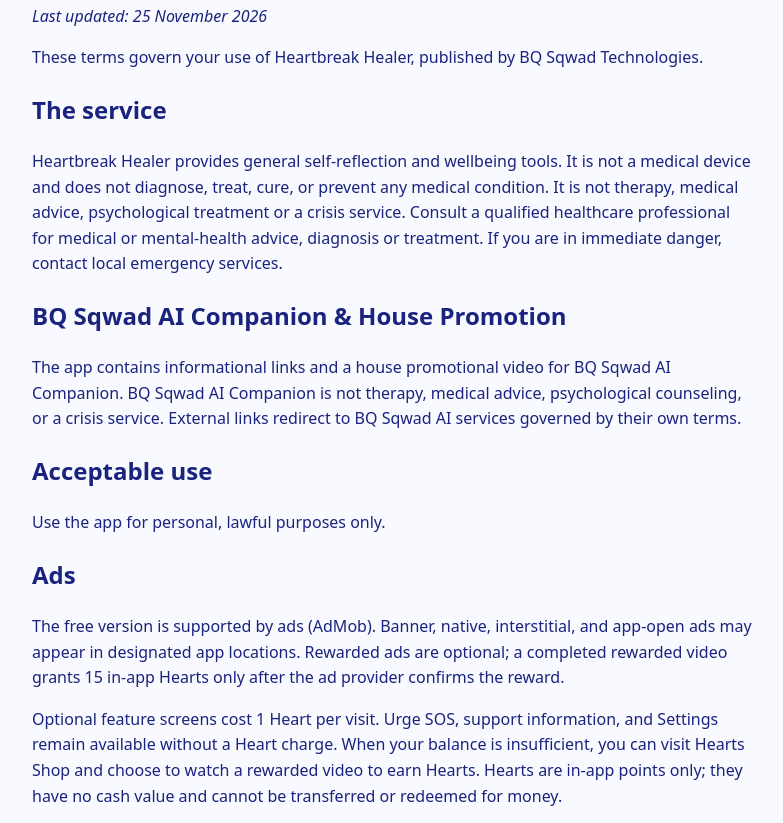
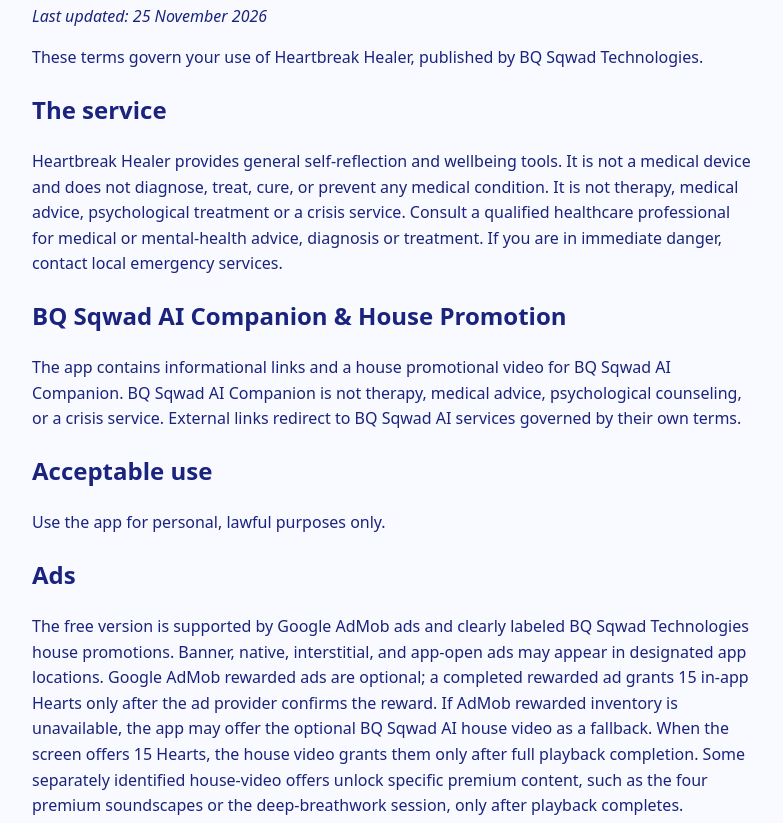
Before and after one commit to Bqsqwadtechnologies/hert-break-, a plain HTML site: page docs/terms.html in a window 1280 px wide. Shown: the part 109-932 px from the top of the page, without its empty margins (248-1031 px from the left). Drawn offline with Linux system fonts and the light colour scheme.

Commit message:
Make BQ Sqwad AI video rewards explicit and completion-based

```diff
--- a/docs/terms.html
+++ b/docs/terms.html
@@ -20,8 +20,8 @@
   <h2>Acceptable use</h2>
   <p>Use the app for personal, lawful purposes only.</p>
   <h2>Ads</h2>
-  <p>The free version is supported by ads (AdMob). Banner, native, interstitial, and app-open ads may appear in designated app locations. Rewarded ads are optional; a completed rewarded video grants 15 in-app Hearts only after the ad provider confirms the reward.</p>
-  <p>Optional feature screens cost 1 Heart per visit. Urge SOS, support information, and Settings remain available without a Heart charge. When your balance is insufficient, you can visit Hearts Shop and choose to watch a rewarded video to earn Hearts. Hearts are in-app points only; they have no cash value and cannot be transferred or redeemed for money.</p>
+  <p>The free version is supported by Google AdMob ads and clearly labeled BQ Sqwad Technologies house promotions. Banner, native, interstitial, and app-open ads may appear in designated app locations. Google AdMob rewarded ads are optional; a completed rewarded ad grants 15 in-app Hearts only after the ad provider confirms the reward. If AdMob rewarded inventory is unavailable, the app may offer the optional BQ Sqwad AI house video as a fallback. When the screen offers 15 Hearts, the house video grants them only after full playback completion. Some separately identified house-video offers unlock specific premium content, such as the four premium soundscapes or the deep-breathwork session, only after playback completes. Skipping, closing early, or a failed/static fallback does not grant a reward.</p>
+  <p>Optional feature screens cost 1 Heart per visit. Urge SOS, support information, and Settings remain available without a Heart charge. When your balance is insufficient, you can visit Hearts Shop and choose to watch an eligible rewarded video to earn Hearts. Some premium soundscapes and the deep-breathwork session can also be unlocked through the separately labeled BQ Sqwad AI partner video offers shown on those screens. Hearts are in-app points only; they have no cash value and cannot be transferred or redeemed for money.</p>
   <h2>Intellectual property</h2>
   <p>The app, branding and original content belong to BQ Sqwad Technologies.</p>
   <h2>Disclaimer & liability</h2>
```
